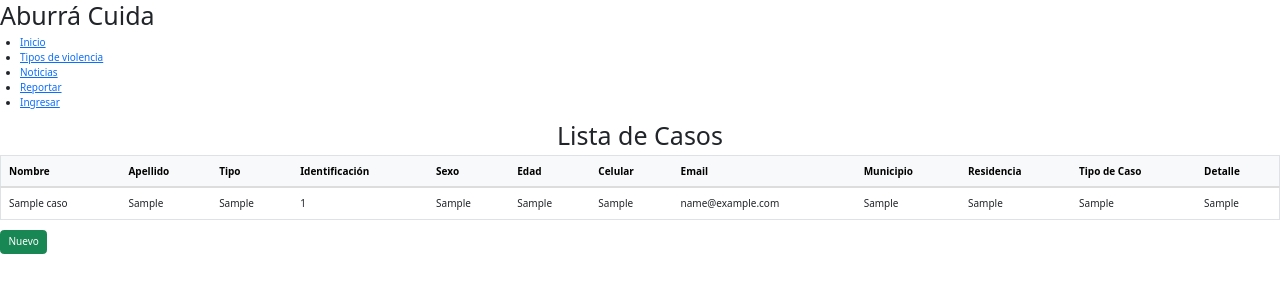
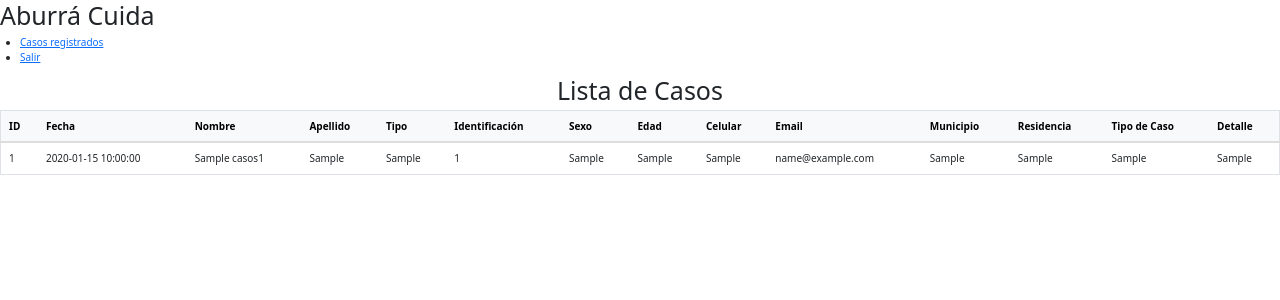
Before and after one commit to yulianaestrada/AburraCuida, a PHP site: page /casos.php in a window 1280 px wide. Shown: the top 300 px of the page. Run offline with PHP 8.4, Linux system fonts and the light colour scheme; tables that the repository leaves empty or names only in its code hold one stand-in row (values such as "Sample post"); some libraries are stand-ins or nearby versions.

Commit message:
Registro de casos en BD y logeo funcional

```diff
--- a/css/style.css
+++ b/css/style.css
@@ -364,6 +364,11 @@ footer {
   height: 60%;
 }
 
+.error-message {
+  color: red;
+  display: none; /* Inicialmente oculta el mensaje de error */
+}
+
 .texto-centrado {
   text-align: center !important;
 }
--- a/views/casos.php
+++ b/views/casos.php
@@ -35,47 +35,10 @@
 
             <nav>
                 <ul>
-                    <li><a href="Index.php">Inicio</a></li>
-                    <li><a href="Index2.php">Tipos de violencia</a></li>
-                    <li><a href="">Noticias</a></li>
-                    <li class="actual"><a href="Index3.php">Reportar</a>
-                    <li><a class="button1" data-bs-toggle="modal" data-bs-target="#exampleModal">Ingresar</a>
-
-                        <div class="modal fade" id="exampleModal" tabindex="-1" aria-labelledby="exampleModalLabel"
-                            aria-hidden="true">
-                            <div class="modal-dialog">
-                                <div class="modal-content">
-                                    <div class="modal-header">
-                                        <h1 class="modal-title fs-5" id="exampleModalLabel">¡Bienvenido de nuevo!</h1>
-                                        <button type="button" class="btn-close" data-bs-dismiss="modal"
-                                            aria-label="Volver"></button>
-                                    </div>
-                                    <div class="modal-body">
-                                        <form>
-                                            <div class="mb-3">
-                                                <label for="recipient-name" class="col-form-label">Usuario:</label>
-                                                <input type="text" class="form-control" id="usuario">
-                                            </div>
-                                            <div class="mb-3">
-                                                <label for="message-text" class="col-form-label">Contraseña:</label>
-                                                <input type="password" class="form-control" id="clave">
-                                            </div>
-                                        </form>
-                                    </div>
-                                    <div class="modal-footer">
-                                        <button type="button" class="btn btn-secondary"
-                                            data-bs-dismiss="modal">Volver</button>
-                                        <button type="button" class="btn btn-primary">Iniciar sesión</button>
-                                    </div>
-                                </div>
-                            </div>
-                        </div>
+                    <li class="actual"><a href="casos.php">Casos registrados</a>
+                    <li><a class="button1" href="close.php">Salir</a>
                 </ul>
             </nav>
-        </div>
-
-        </ul>
-        </nav>
         </div>
     </header>
     </head>
@@ -94,7 +57,7 @@
     }
 
     // Consulta SQL para obtener los registros de la tabla "casos"
-    $consulta = "SELECT * FROM casos";
+    $consulta = "SELECT * FROM casos1";
 
     // Ejecutar la consulta
     $resultado = mysqli_query($conexion, $consulta);
@@ -104,6 +67,8 @@
         echo '<table border="1" class="table">
                 <thead class="table-light">
                     <tr>
+                        <th>ID</th>
+                        <th>Fecha</th>
                         <th>Nombre</th>
                         <th>Apellido</th>
                         <th>Tipo</th>
@@ -123,6 +88,8 @@
         // Recorrer los registros y mostrarlos en la tabla
         while ($fila = mysqli_fetch_assoc($resultado)) {
             echo '<tr>
+                    <td>' . $fila['id'] . '</td>
+                    <td>' . $fila['fecha'] . '</td>
                     <td>' . $fila['nombre'] . '</td>
                     <td>' . $fila['apellido'] . '</td>
                     <td>' . $fila['tipo'] . '</td>
@@ -140,9 +107,6 @@
         }
 
         echo '</tbody></table>';
-        echo '<tr>
-        <a href="Index3.php" class="btn btn-success">Nuevo</a>
-      </tr>';
     } else {
         echo "No se encontraron registros en la base de datos.";
     }
--- /dev/null
+++ b/views/close.php
@@ -0,0 +1,6 @@
+<?php
+session_start();
+session_destroy();
+header('Location: Index.php');
+exit();
+?>
```
Also changed, not shown: includes/validar.php (+5 -3 lines), views/Index.php (+7 -6 lines), views/Index3.php (+27 -1 lines), views/logeo.php (added, +24 -0 lines).
